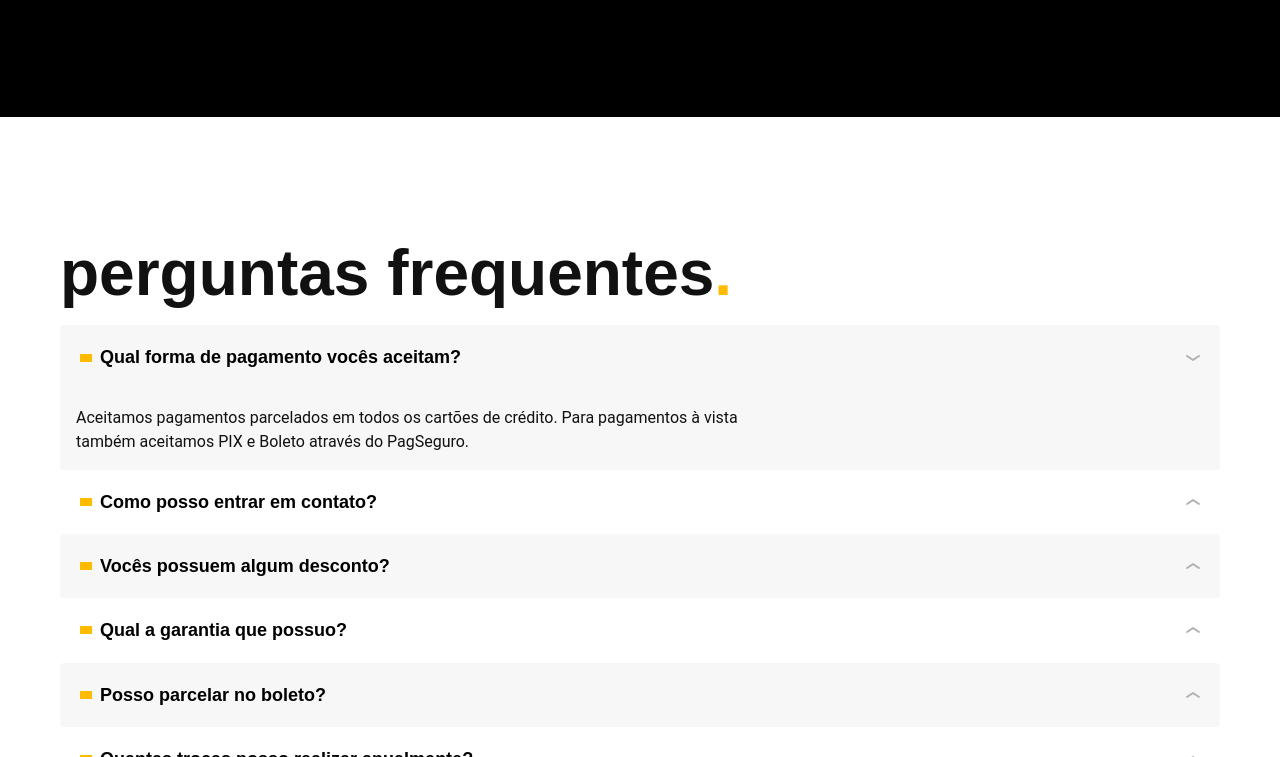
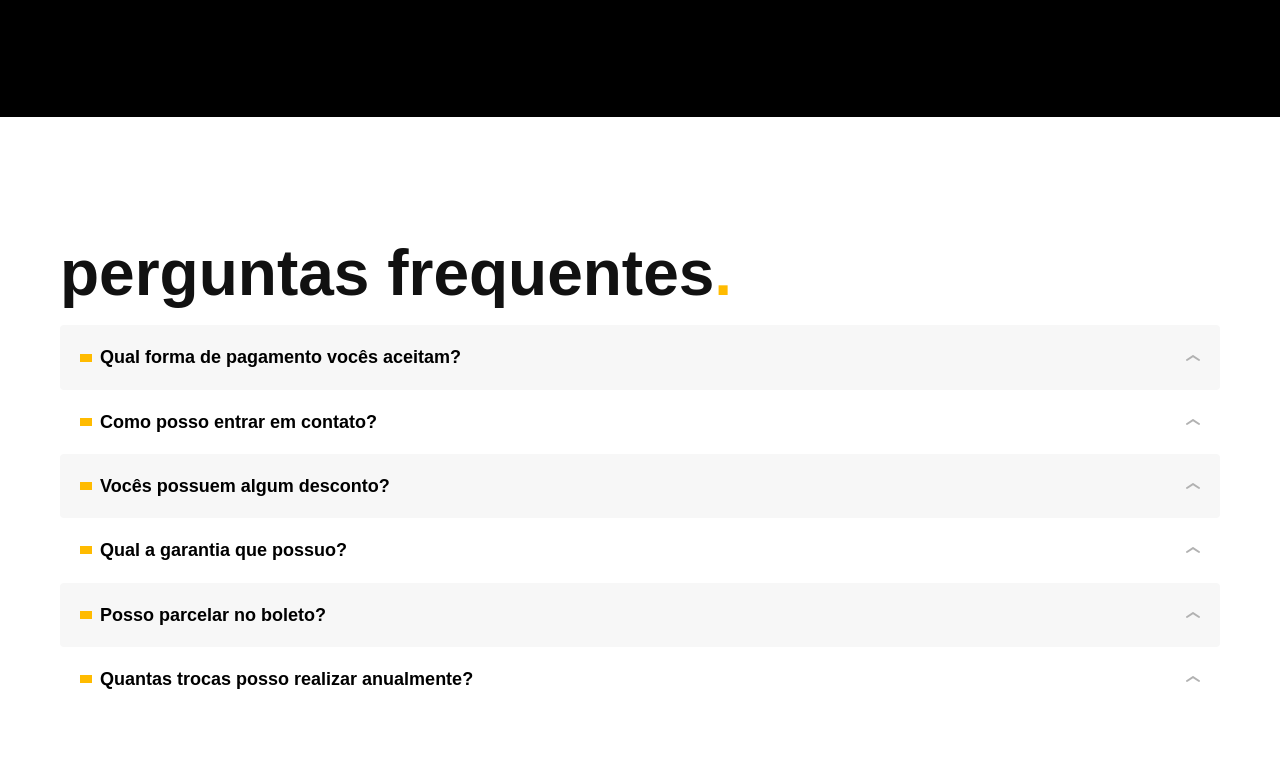
Before and after one commit to pausasilva/bikcraft, a plain HTML site: page insurance.html in a window 1280 px wide. Both pictures are taken after a click on the button "Qual forma de pagamento vocês aceitam?". Shown: the part 1469-2226 px from the top of the page. Drawn offline with Linux system fonts and the light colour scheme.

Commit message:
Adding scripts and quite little corrections

```diff
--- a/src/scripts/script.js
+++ b/src/scripts/script.js
@@ -1,10 +1,9 @@
 // Header menu page link selected
+const links = document.querySelectorAll('.header-menu a');
 
-const links = document.querySelectorAll('.header-menu a');
 links.forEach((link) => {
   const url = location.href;
   const href = link.href;
-
   if (url.includes(href)) {
     link.classList.add(`active`);
   }
@@ -23,14 +22,16 @@ parameters.forEach((element) => {
 
 // Common questions
 
+const questions = document.querySelectorAll('.questions button');
 
+questions.forEach((questionItem) => {
+  questionItem.addEventListener('click', (event) => {
+    const question = event.currentTarget;
+    const controls = question.getAttribute('aria-controls');
+    const answer = document.getElementById(controls);
 
-// questions.forEach((item) => {
-//   item.addEventListener('click', (event) => {
-//     const question = event.currentTarget;
-//     const controls = question.getAttribute('aria-controls');
-//     const answer = document.getElementById(controls);
-//     answer.classList.toggle('active');
-//     answer.setAttribute('aria-expanded', true);
-//   });
-// });
+    answer.classList.toggle('active');
+    const active = answer.classList.contains('active');
+    question.setAttribute('aria-expanded', active);
+  });
+});
```
Also changed, not shown: insurance.html (+4 -1 lines).
